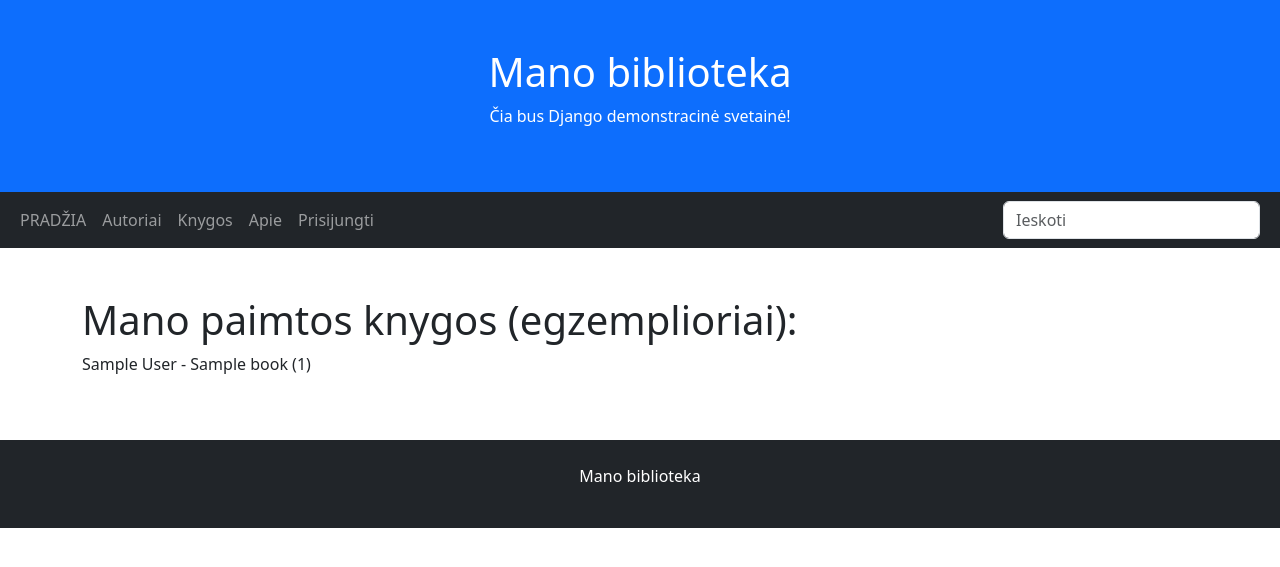
After one commit to marelia-dev/django-library-app, a Django app: template mysite/library/templates/my_books.html in a window 1280 px wide. The commit adds this page. Shown: the top 567 px of the page. Run offline with Django 5.2, Linux system fonts and the light colour scheme; the template is opened without the code that fills it: most values are stand-ins (such as "Sample title", 1, 10 or a date in 2020).

Commit message:
8: prideta kokios knygos yra priklauso user

```diff
--- a/mysite/library/admin.py
+++ b/mysite/library/admin.py
@@ -17,11 +17,11 @@ class BookInstanceAdmin(admin.ModelAdmin):
     list_display = ['uuid', 'book', 'due_back', 'reader', 'status']
     list_filter = ['book', 'due_back', 'reader', 'status']
     search_fields = ['uuid', 'book__title', 'book__author__last_name']
-    list_editable = ['due_back', 'status']
+    list_editable = ['due_back', 'reader', 'status']
 
     fieldsets = [
         ('General', {'fields': ('uuid', 'book')}),
-        ('Availability', {'fields': ('reader', 'status', 'due_back')}),
+        ('Availability', {'fields': ('status', 'due_back', 'reader')}),
     ]
 
 
--- a/mysite/library/models.py
+++ b/mysite/library/models.py
@@ -1,6 +1,7 @@
 from django.contrib.auth.models import User
 from django.db import models
 import uuid
+import datetime as timezone
 
 
 class Author(models.Model):
@@ -70,6 +71,9 @@ class BookInstance(models.Model):
     due_back = models.DateField(null=True, blank=True)
     reader = models.ForeignKey(to=User, on_delete=models.SET_NULL, null=True, blank=True)
 
+    def is_overdue(self):
+        if self.due_back < timezone.now().date()
+
 
     def __str__(self):
         return str(self.uuid)
--- a/mysite/library/templates/base.html
+++ b/mysite/library/templates/base.html
@@ -48,6 +48,9 @@
                     </a>
                 </li>
                 <li class="nav-item">
+                    <a class="nav-link" href="{% url 'mybooks' %}">Mano knygos</a>
+                </li>
+                <li class="nav-item">
                     <form method="post" action="{% url 'logout' %}">
                         {% csrf_token %}
                         <button class="nav-link" type="submit">Atsijungti</button>
--- /dev/null
+++ b/mysite/library/templates/my_books.html
@@ -0,0 +1,10 @@
+{% extends 'base.html' %}
+
+{% block title %}Mano knygos{% endblock %}
+
+{% block content %}
+<h1>Mano paimtos knygos (egzemplioriai):</h1>
+{% for instance in instances %}
+<p>{{ instance.book.author }} - {{ instance.book }} ({{ instance.uuid }})</p>
+{% endfor %}
+{% endblock %}
--- a/mysite/library/urls.py
+++ b/mysite/library/urls.py
@@ -9,4 +9,5 @@ urlpatterns = [
     path('books/', views.BookListView.as_view(), name="books"),
     path('books/<int:pk>/', views.BookDetailView.as_view(), name="book"),
     path('search/', views.search, name='search'),
+    path('mybooks/', views.MyBookInstanceListView.as_view(), name="mybooks"),
 ]
```
Also changed, not shown: mysite/library/views.py (+9 -0 lines).
